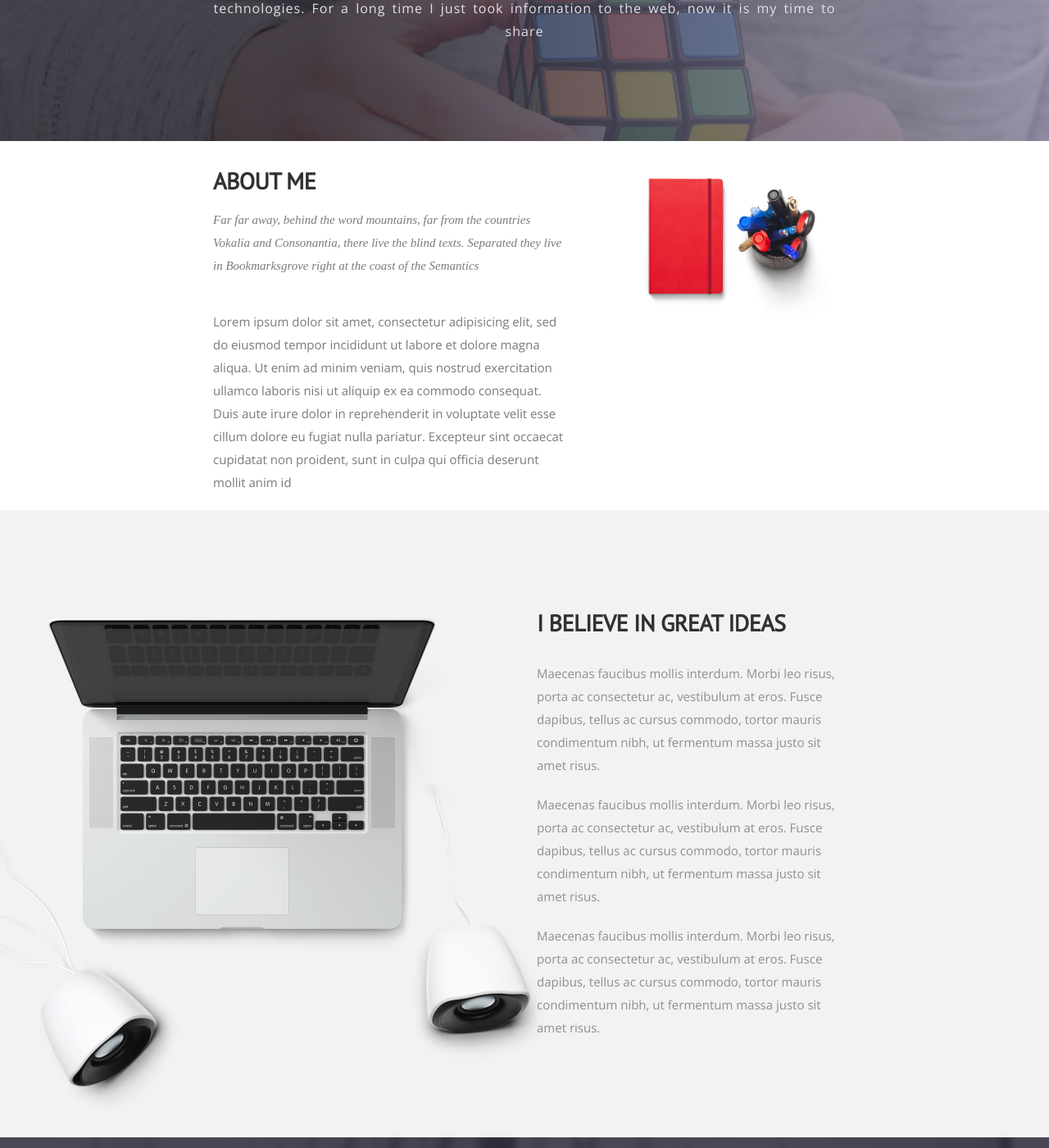
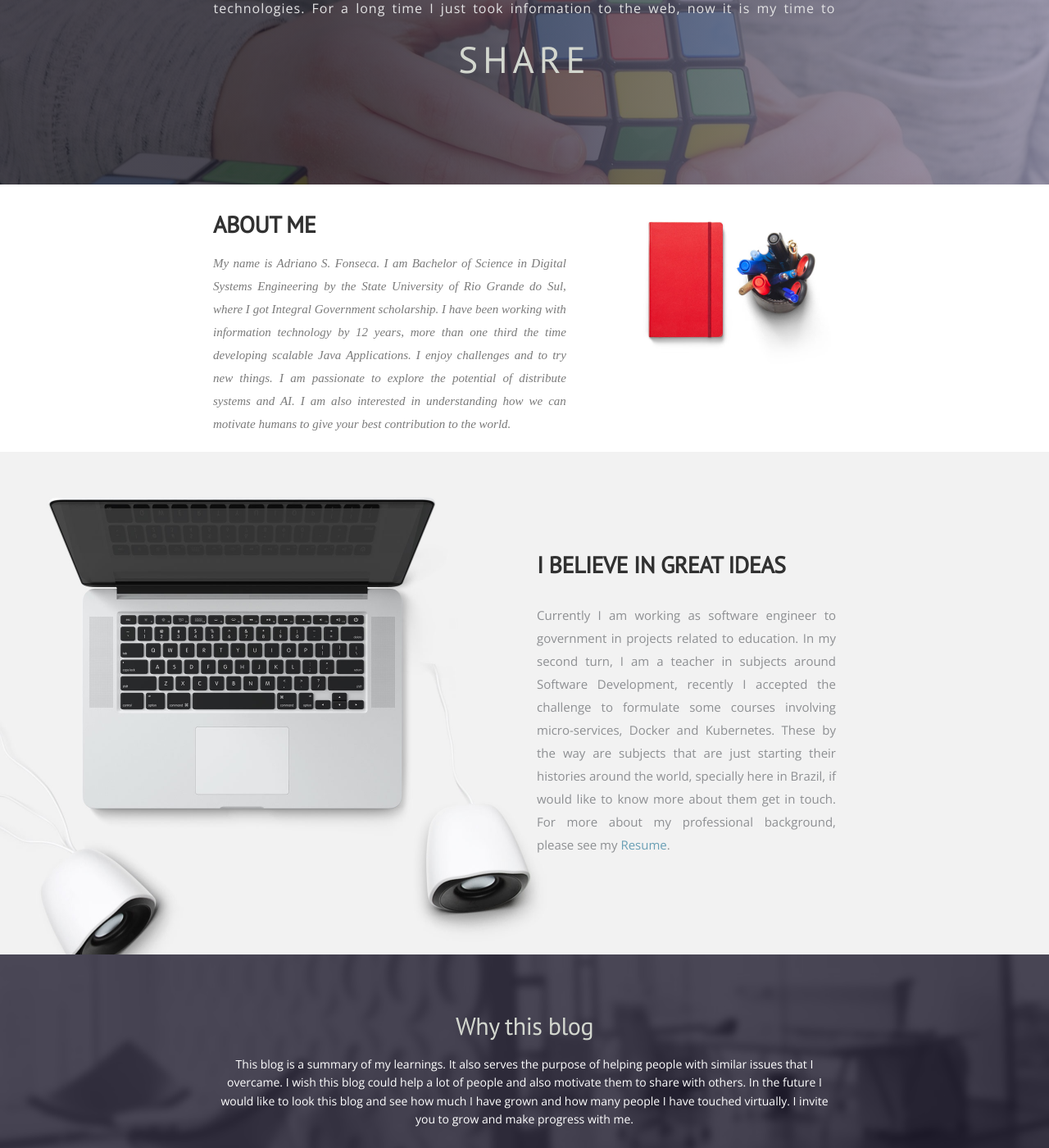
Before and after one commit to adriano-fonseca/adriano-fonseca.github.io, a Jekyll site: the page built from index.html, in a window 1280 px wide and 1400 px high, scrolled down 340 px. Shown: the whole window at 82% size. Built offline with Jekyll 4.4.1, drawn with Linux system fonts in a browser that asks for light colours; nearby versions of some CDN libraries; some web fonts are replaced; the list of posts is cut into pages by our own code; some of the changed text lies outside the part shown.

Commit message:
improving main page.

```diff
--- a/index.html
+++ b/index.html
@@ -12,7 +12,8 @@ permalink: /
         <div class="block">
           <h1 class="animated fadeInUp">I AM HERE TO HELP YOU TO SEE THINGS IN A EASIER WAY</h1>
           <p class="animated fadeInUp">I love every thing related to web and in my spare time I play a lot with several technologies.
-          For a long time I just took information to the web, now it is my time to share</p>
+          For a long time I just took information to the web, now it is my time to</p>
+          <h1>SHARE</h1>
         </div>
       </div>
     </div>
@@ -27,9 +28,11 @@ permalink: /
         <div class="block">
           <div class="section-title">
             <h2>About Me</h2>
-            <p>Far far away, behind the word mountains, far from the countries Vokalia and Consonantia, there live the blind texts. Separated they live in Bookmarksgrove right at the coast of the Semantics</p>
+            <p style="text-align: justify;">
+            My name is Adriano S. Fonseca. I am Bachelor of Science in Digital Systems Engineering by the State University of Rio Grande do Sul, where I got Integral Government scholarship. I have been working with information technology by 12 years, more than one third the time developing scalable Java Applications.
+I enjoy challenges and to try new things. I am passionate to explore the potential of distribute systems and AI. I am also interested in understanding how we can motivate humans to give your best contribution to the world.
+            </p>
           </div>
-          <p>Lorem ipsum dolor sit amet, consectetur adipisicing elit, sed do eiusmod tempor incididunt ut labore et dolore magna aliqua. Ut enim ad minim veniam, quis nostrud exercitation ullamco laboris nisi ut aliquip ex ea commodo consequat. Duis aute irure dolor in reprehenderit in voluptate velit esse cillum dolore eu fugiat nulla pariatur. Excepteur sint occaecat cupidatat non proident, sunt in culpa qui officia deserunt mollit anim id </p>
         </div>
       </div><!-- .col-md-7 close -->
       <div class="col-md-5 col-sm-12">
@@ -46,11 +49,11 @@ permalink: /
   <div class="row">
     <div class="col-md-6 col-md-offset-6">
       <h2>I BELIEVE IN GREAT IDEAS</h2>
-      <p>Maecenas faucibus mollis interdum. Morbi leo risus, porta ac consectetur ac, vestibulum at eros. Fusce dapibus, tellus ac cursus commodo, tortor mauris condimentum nibh, ut fermentum massa justo sit amet risus.</p>
-      <p>Maecenas faucibus mollis interdum. Morbi leo risus, porta ac consectetur ac, vestibulum at eros. Fusce dapibus, tellus ac cursus commodo, tortor mauris condimentum nibh, ut fermentum massa justo sit amet risus.</p>
-      <p>Maecenas faucibus mollis interdum. Morbi leo risus, porta ac consectetur ac, vestibulum at eros. Fusce dapibus, tellus ac cursus commodo, tortor mauris condimentum nibh, ut fermentum massa justo sit amet risus.</p>
-
-    </div>
+      <p style="text-align: justify;">Currently I am working as software engineer to government in projects related to education. In my second turn, I am a teacher in subjects around Software Development,
+      recently I accepted the challenge to formulate some courses involving micro-services, Docker and Kubernetes. These by the way are subjects that are just starting their
+      histories around the world, specially here in Brazil, if would like to know more about them get in touch.
+      For more about my professional background, please see my <a href="{{ site.baseurl }}/me">Resume</a>.</p>
+      </div>
   </div>
 </div>
 </section>
```
